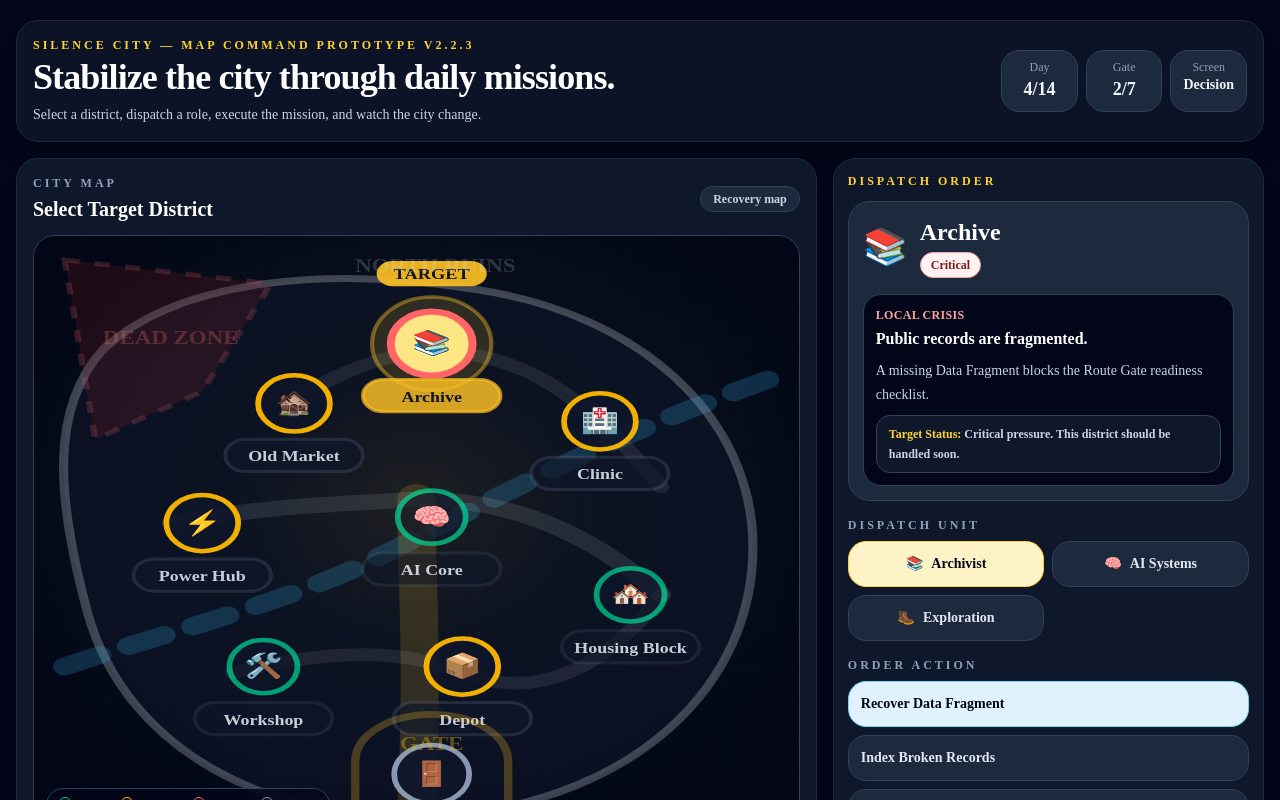
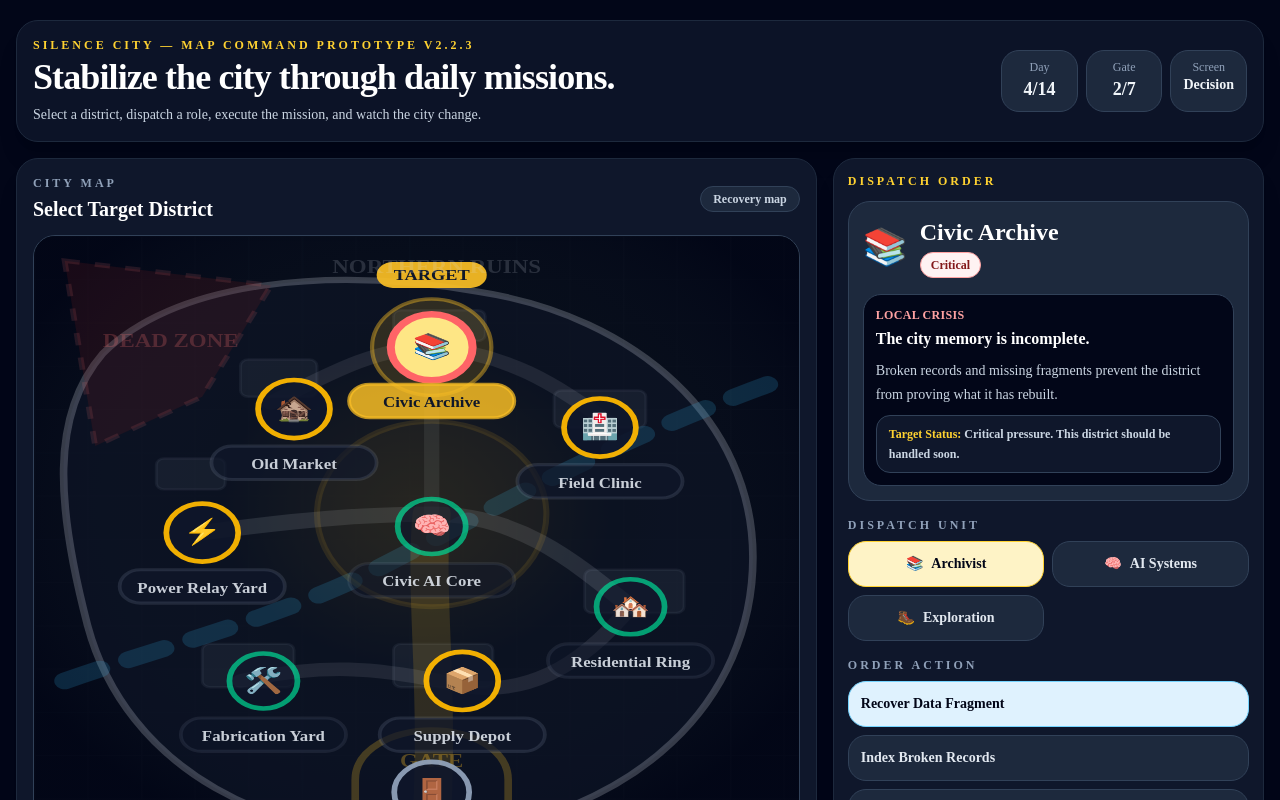
Before and after one commit to dh9vbm8mty-cloud/silence-city-ui, a Next.js app: page /silence-city-map in a window 1280 px wide. Shown: the top 800 px of the page. Built offline with nearby package versions, Linux system fonts and the light colour scheme.

Commit message:
Improve city map and district identities

```diff
--- a/app/silence-city-map/page.tsx
+++ b/app/silence-city-map/page.tsx
@@ -37,13 +37,13 @@ const roles = [
 const startingDistricts: District[] = [
   {
     id: "power-hub",
-    name: "Power Hub",
+    name: "Power Relay Yard",
     icon: "⚡",
     status: "Strained",
-    crisis: "Power output is unstable.",
-    detail: "The district can survive one more day, but the grid is close to failing.",
+    crisis: "The relay grid is losing rhythm.",
+    detail: "The city still has power, but repeated surges are weakening the recovery network.",
     recommendedRoles: ["Engineering", "Logistics", "AI Systems"],
-    actions: ["Stabilize Power", "Inspect Relay Yard", "Route Spare Cells"],
+    actions: ["Stabilize Relay Grid", "Inspect Power Lines", "Route Spare Cells"],
     x: 22,
     y: 48,
     points: "10,38 28,34 34,49 25,60 9,56",
@@ -53,34 +53,34 @@ const startingDistricts: District[] = [
     name: "Old Market",
     icon: "🏚️",
     status: "Strained",
-    crisis: "Trade routes are disorganized.",
-    detail: "Useful materials exist here, but the market has no trusted exchange rules.",
+    crisis: "Trade has returned, but trust has not.",
+    detail: "Materials are moving through the ruins, but citizens do not agree on fair exchange rules.",
     recommendedRoles: ["Merchant", "Negotiation", "Security"],
-    actions: ["Open Civic Market", "Broker Supply Deal", "Secure Exchange Zone"],
+    actions: ["Open Civic Market", "Broker Supply Deal", "Set Exchange Rules"],
     x: 34,
     y: 28,
     points: "22,17 43,13 48,29 34,38 18,31",
   },
   {
     id: "archive",
-    name: "Archive",
+    name: "Civic Archive",
     icon: "📚",
     status: "Critical",
-    crisis: "Public records are fragmented.",
-    detail: "A missing Data Fragment blocks the Route Gate readiness checklist.",
+    crisis: "The city memory is incomplete.",
+    detail: "Broken records and missing fragments prevent the district from proving what it has rebuilt.",
     recommendedRoles: ["Archivist", "AI Systems", "Exploration"],
-    actions: ["Recover Data Fragment", "Index Broken Records", "Survey Old Files"],
+    actions: ["Recover Data Fragment", "Index Broken Records", "Restore Civic Memory"],
     x: 52,
     y: 18,
     points: "48,10 69,12 75,28 62,38 47,29",
   },
   {
     id: "ai-core",
-    name: "AI Core",
+    name: "Civic AI Core",
     icon: "🧠",
     status: "Stable",
-    crisis: "The city AI is stable, but cautious.",
-    detail: "The AI can help coordinate repairs if the district avoids overloading it.",
+    crisis: "The city AI is stable, but withholding trust.",
+    detail: "The AI can coordinate recovery, but it will not approve risky operations without clearer civic signals.",
     recommendedRoles: ["AI Systems", "Planner", "Archivist"],
     actions: ["Run Diagnostic", "Optimize Civic Queue", "Verify Gate Logic"],
     x: 52,
@@ -89,11 +89,11 @@ const startingDistricts: District[] = [
   },
   {
     id: "clinic",
-    name: "Clinic",
+    name: "Field Clinic",
     icon: "🏥",
     status: "Strained",
-    crisis: "Medical supply rotation is weak.",
-    detail: "The clinic can treat minor incidents, but cannot handle a citywide shock.",
+    crisis: "The clinic can treat wounds, not panic.",
+    detail: "The medical shelter is functioning, but a serious event could exhaust staff and volunteers.",
     recommendedRoles: ["Medicine", "Logistics", "Negotiation"],
     actions: ["Prepare Triage", "Move Medical Supplies", "Recruit Volunteers"],
     x: 74,
@@ -102,11 +102,11 @@ const startingDistricts: District[] = [
   },
   {
     id: "workshop",
-    name: "Workshop",
+    name: "Fabrication Yard",
     icon: "🛠️",
     status: "Stable",
-    crisis: "Repair capacity is limited.",
-    detail: "The workshop can produce Structural Parts if supplied with Scrap.",
+    crisis: "The city can repair parts, but not fast enough.",
+    detail: "Tools, scrap, and skilled hands are present, but production still lacks coordination.",
     recommendedRoles: ["Engineering", "Logistics", "Planner"],
     actions: ["Fabricate Structural Part", "Repair Tools", "Organize Work Crews"],
     x: 30,
@@ -115,11 +115,11 @@ const startingDistricts: District[] = [
   },
   {
     id: "depot",
-    name: "Depot",
+    name: "Supply Depot",
     icon: "📦",
     status: "Strained",
-    crisis: "Storage is poorly catalogued.",
-    detail: "Resources exist, but the district does not know what is usable.",
+    crisis: "The district owns supplies it cannot find.",
+    detail: "Crates, spare cells, and components are scattered through storage without a reliable inventory.",
     recommendedRoles: ["Logistics", "Exploration", "Merchant"],
     actions: ["Catalog Supplies", "Safe Salvage", "Move Public Stock"],
     x: 56,
@@ -128,11 +128,11 @@ const startingDistricts: District[] = [
   },
   {
     id: "housing",
-    name: "Housing Block",
+    name: "Residential Ring",
     icon: "🏘️",
     status: "Stable",
-    crisis: "Resident trust is fragile.",
-    detail: "People will cooperate if they see practical recovery progress.",
+    crisis: "People are cooperating, but only barely.",
+    detail: "Residents will support recovery if missions show visible progress and reduce daily uncertainty.",
     recommendedRoles: ["Negotiation", "Medicine", "Security"],
     actions: ["Hold Civic Meeting", "Check Resident Needs", "Stabilize Patrol Routes"],
     x: 78,
@@ -144,8 +144,8 @@ const startingDistricts: District[] = [
     name: "Route Gate",
     icon: "🚪",
     status: "Locked",
-    crisis: "The gate is not ready to open.",
-    detail: "The city needs Power, resources, civic readiness, and verified gate logic.",
+    crisis: "The city exit remains sealed.",
+    detail: "Opening the gate requires power stability, public supplies, verified records, and coordinated approval.",
     recommendedRoles: ["Planner", "Engineering", "AI Systems"],
     actions: ["Inspect Gate", "Prioritize Gate Readiness", "Draft Opening Plan"],
     x: 52,
@@ -342,64 +342,82 @@ export default function SilenceCityMapPage() {
                 </p>
               </div>
 
-              <div className="relative min-h-[600px] overflow-hidden rounded-3xl border border-slate-700 bg-[#050b14] shadow-inner">
+                            <div className="relative min-h-[620px] overflow-hidden rounded-3xl border border-slate-700 bg-[#050b14] shadow-inner">
                 <svg className="absolute inset-0 h-full w-full" viewBox="0 0 100 100" preserveAspectRatio="none">
                   <defs>
-                    <radialGradient id="cityGlow" cx="50%" cy="45%" r="55%">
-                      <stop offset="0%" stopColor="rgba(251,191,36,0.18)" />
-                      <stop offset="45%" stopColor="rgba(15,23,42,0.15)" />
-                      <stop offset="100%" stopColor="rgba(2,6,23,0.85)" />
+                    <radialGradient id="cityGlow" cx="50%" cy="44%" r="58%">
+                      <stop offset="0%" stopColor="rgba(251,191,36,0.16)" />
+                      <stop offset="44%" stopColor="rgba(15,23,42,0.18)" />
+                      <stop offset="100%" stopColor="rgba(2,6,23,0.9)" />
                     </radialGradient>
-                    <pattern id="smallGrid" width="6" height="6" patternUnits="userSpaceOnUse">
-                      <path d="M 6 0 L 0 0 0 6" fill="none" stroke="rgba(148,163,184,0.08)" strokeWidth="0.4" />
+                    <pattern id="smallGrid" width="7" height="7" patternUnits="userSpaceOnUse">
+                      <path d="M 7 0 L 0 0 0 7" fill="none" stroke="rgba(148,163,184,0.055)" strokeWidth="0.35" />
                     </pattern>
                   </defs>
 
-                  {/* deep map background */}
                   <rect x="0" y="0" width="100" height="100" fill="url(#cityGlow)" />
-                  <rect x="0" y="0" width="100" height="100" fill="url(#smallGrid)" opacity="0.18" />
+                  <rect x="0" y="0" width="100" height="100" fill="url(#smallGrid)" opacity="0.22" />
 
-                  {/* ruined city boundary */}
+                  {/* city silhouette boundary */}
                   <path
                     d="M9 19 C19 7, 39 5, 58 9 C79 13, 94 30, 94 52 C94 75, 79 94, 54 97 C31 99, 12 86, 7 63 C3 44, 2 29, 9 19Z"
-                    fill="rgba(15,23,42,0.55)"
-                    stroke="rgba(226,232,240,0.25)"
-                    strokeWidth="1.2"
+                    fill="rgba(15,23,42,0.54)"
+                    stroke="rgba(226,232,240,0.22)"
+                    strokeWidth="1"
                   />
 
-                  {/* dead zone / collapsed district texture */}
+                  {/* ruined dead zone */}
                   <path
                     d="M4 4 L31 8 L22 26 L8 34 Z"
-                    fill="rgba(127,29,29,0.22)"
-                    stroke="rgba(248,113,113,0.18)"
-                    strokeWidth="0.8"
+                    fill="rgba(127,29,29,0.18)"
+                    stroke="rgba(248,113,113,0.13)"
+                    strokeWidth="0.75"
                     strokeDasharray="2 2"
                   />
-                  <text x="9" y="18" fill="rgba(248,113,113,0.28)" fontSize="3" fontWeight="800">DEAD ZONE</text>
+                  <text x="9" y="18" fill="rgba(248,113,113,0.24)" fontSize="3" fontWeight="800">DEAD ZONE</text>
+
+                  {/* old city blocks / silhouettes */}
+                  <g fill="rgba(148,163,184,0.08)" stroke="rgba(148,163,184,0.08)" strokeWidth="0.4">
+                    <rect x="16" y="36" width="9" height="5" rx="1" />
+                    <rect x="27" y="20" width="10" height="6" rx="1" />
+                    <rect x="47" y="12" width="12" height="5" rx="1" />
+                    <rect x="68" y="25" width="12" height="6" rx="1" />
+                    <rect x="72" y="54" width="13" height="7" rx="1" />
+                    <rect x="22" y="66" width="12" height="7" rx="1" />
+                    <rect x="47" y="66" width="13" height="7" rx="1" />
+                  </g>
 
                   {/* canal / broken waterline */}
                   <path
                     d="M4 72 C18 66, 31 62, 43 55 C59 45, 72 35, 96 24"
                     fill="none"
-                    stroke="rgba(56,189,248,0.2)"
-                    strokeWidth="3"
+                    stroke="rgba(56,189,248,0.17)"
+                    strokeWidth="2.7"
                     strokeLinecap="round"
                     strokeDasharray="5 4"
                   />
 
                   {/* route gate corridor */}
                   <path
-                    d="M50 44 C50 58, 51 72, 50 95"
+                    d="M52 45 C51 58, 53 72, 52 95"
                     fill="none"
-                    stroke="rgba(251,191,36,0.16)"
+                    stroke="rgba(251,191,36,0.15)"
                     strokeWidth="5"
                     strokeLinecap="round"
                   />
 
-                  {/* civic roads */}
-                  <path d="M18 48 C31 45, 39 45, 50 44 C63 44, 73 50, 82 60" fill="none" stroke="rgba(226,232,240,0.11)" strokeWidth="2.6" strokeLinecap="round" />
-                  <path d="M34 27 C42 22, 47 18, 58 20 C66 22, 73 28, 82 42" fill="none" stroke="rgba(226,232,240,0.09)" strokeWidth="2.1" strokeLinecap="round" />
-                  <path d="M26 73 C39 69, 48 69, 56 73 C66 78, 75 72, 82 60" fill="none" stroke="rgba(226,232,240,0.09)" strokeWidth="2.1" strokeLinecap="round" />
+                  {/* civic roads aligned to districts */}
+                  <path d="M22 48 C34 46, 43 45, 52 45 C63 45, 70 52, 78 60" fill="none" stroke="rgba(226,232,240,0.115)" strokeWidth="2.5" strokeLinecap="round" />
+                  <path d="M31 27 C39 22, 45 18, 52 18 C62 19, 68 24, 75 30" fill="none" stroke="rgba(226,232,240,0.095)" strokeWidth="2.2" strokeLinecap="round" />
+                  <path d="M27 72 C38 69, 45 70, 53 72 C64 76, 72 69, 78 60" fill="none" stroke="rgba(226,232,240,0.095)" strokeWidth="2.2" strokeLinecap="round" />
+                  <path d="M52 18 C52 28, 52 36, 52 45" fill="none" stroke="rgba(226,232,240,0.08)" strokeWidth="2" strokeLinecap="round" />
+
+                  {/* civic core ring */}
+                  <circle cx="52" cy="45" r="15" fill="rgba(251,191,36,0.045)" stroke="rgba(251,191,36,0.11)" strokeWidth="0.8" />
+
+                  {/* route gate symbol */}
+                  <path d="M42 97 L42 88 C42 83, 47 80, 52 80 C57 80, 62 83, 62 88 L62 97" fill="none" stroke="rgba(251,191,36,0.24)" strokeWidth="1" />
+                  <text x="52" y="86" textAnchor="middle" fill="rgba(251,191,36,0.32)" fontSize="3" fontWeight="900">GATE</text>
 
                   {/* district map markers */}
                   {districts.map((district) => {
@@ -442,7 +460,6 @@ export default function SilenceCityMapPage() {
                           </>
                         )}
 
-                        {/* Critical district pulse */}
                         {district.status === "Critical" && !selected && (
                           <circle
                             cx={district.x}
@@ -474,9 +491,9 @@ export default function SilenceCityMapPage() {
                         </text>
 
                         <rect
-                          x={district.x - 9}
+                          x={district.x - 10.8}
                           y={district.y + 6}
-                          width="18"
+                          width="21.6"
                           height="5.4"
                           rx="2.7"
                           opacity={district.status === "Stable" && !selected ? "0.72" : "1"}
@@ -489,26 +506,19 @@ export default function SilenceCityMapPage() {
                           x={district.x}
                           y={district.y + 9.7}
                           textAnchor="middle"
-                          fontSize="2.35"
+                          fontSize="2.2"
                           fontWeight="900"
                           fill={selected ? "rgba(15,23,42,1)" : "rgba(226,232,240,0.88)"}
                           className="select-none"
                         >
                           {district.name}
                         </text>
-
-
                       </g>
                     );
                   })}
 
-                  {/* route gate symbol */}
-                  <path d="M42 97 L42 88 C42 83, 47 80, 52 80 C57 80, 62 83, 62 88 L62 97" fill="none" stroke="rgba(251,191,36,0.26)" strokeWidth="1.1" />
-                  <text x="52" y="86" textAnchor="middle" fill="rgba(251,191,36,0.36)" fontSize="3" fontWeight="900">GATE</text>
-
-                  {/* map annotations */}
-                  <text x="42" y="6" fill="rgba(226,232,240,0.18)" fontSize="3" fontWeight="800">NORTH RUINS</text>
-                  <text x="36" y="99" fill="rgba(251,191,36,0.32)" fontSize="3" fontWeight="900">ROUTE GATE CORRIDOR</text>
+                  <text x="39" y="6" fill="rgba(226,232,240,0.16)" fontSize="3" fontWeight="800">NORTHERN RUINS</text>
+                  <text x="34" y="99" fill="rgba(251,191,36,0.28)" fontSize="3" fontWeight="900">ROUTE GATE CORRIDOR</text>
                 </svg>
 
                 <div className="absolute bottom-3 left-3 rounded-2xl border border-slate-700 bg-slate-950/80 px-3 py-2 text-xs text-slate-300 backdrop-blur">
```
